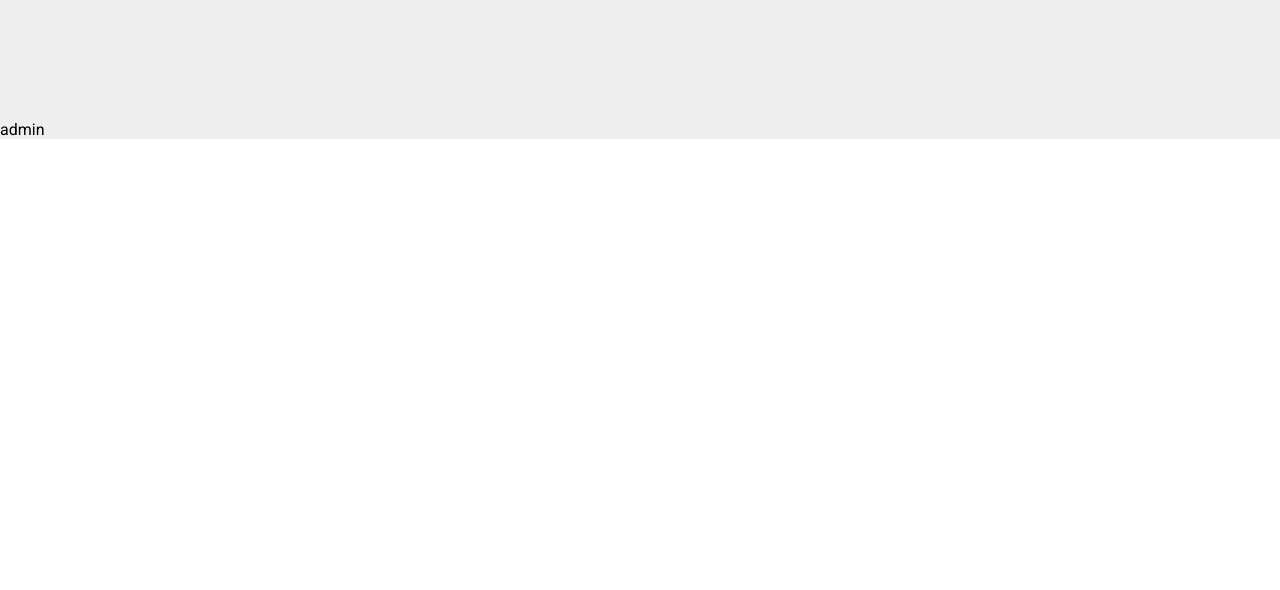
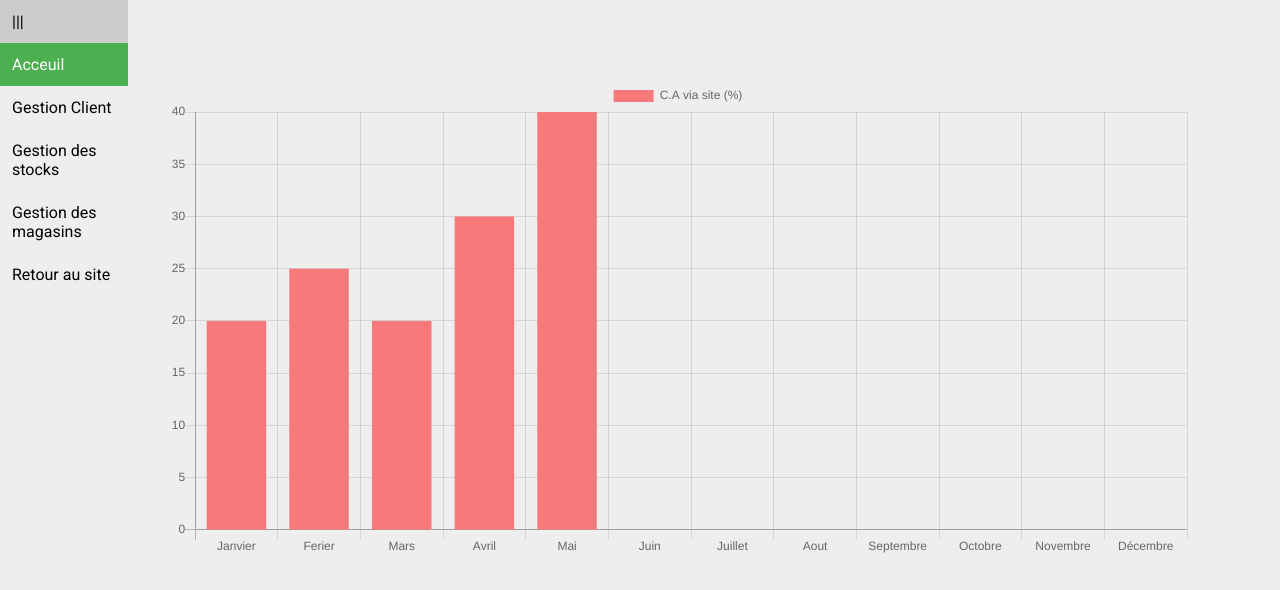
Before and after one commit to JulienKEIFF/maquette1, a Vue app: page /admin in a window 1280 px wide. Shown: the top 590 px of the page. Built offline with nearby package versions, Linux system fonts and the light colour scheme.

Commit message:
create chart

```diff
--- a/package.json
+++ b/package.json
@@ -7,8 +7,10 @@
     "build": "vue-cli-service build"
   },
   "dependencies": {
+    "chart.js": "^2.9.4",
     "core-js": "^3.6.5",
     "vue": "^2.6.11",
+    "vue-chartjs": "^3.5.1",
     "vue-router": "^3.2.0"
   },
   "devDependencies": {
--- /dev/null
+++ b/src/components/admin/chart.vue
@@ -0,0 +1,38 @@
+<script>
+import { Bar } from 'vue-chartjs'
+
+export default {
+  extends: Bar,
+  name: "chart",
+  data: () => ({
+    chartdata: {
+      labels: ['Janvier', 'Ferier', 'Mars', 'Avril', 'Mai', 'Juin', 'Juillet', 'Aout', 'Septembre', 'Octobre', 'Novembre', 'Décembre'],
+      datasets: [{
+        label: 'C.A via site (%)',
+        backgroundColor: '#f87979',
+        data: [20, 25, 20, 30, 40, 0, 0, 0,0 ,0 ,0 ,0]
+      }]
+    },
+    options: {
+      responsive: true,
+      maintainAspectRatio: false,
+      scales: {
+        yAxes: [{
+          ticks: {
+            beginAtZero: true
+          }
+        }]
+      }
+    }
+  }),
+  mounted () {
+    this.renderChart(this.chartdata, this.options)
+  }
+}
+</script>
+
+<style scoped lang="scss">
+  #bar-chart{
+    padding-top: 10vh;
+  }
+</style>
--- /dev/null
+++ b/src/components/admin/navbarVertical.vue
@@ -0,0 +1,37 @@
+<template>
+  <div class="vertical-menu">
+    <a>|||</a>
+    <a href="#" :class="true ? 'active' : '' ">Acceuil</a>
+    <a href="#" :class="false ? 'active' : '' ">Gestion Client</a>
+    <a href="#" :class="false ? 'active' : '' ">Gestion des stocks</a>
+    <a href="#" :class="false ? 'active' : '' ">Gestion des magasins</a>
+    <a href="#" :class="false ? 'active' : '' ">Retour au site</a>
+  </div>
+</template>
+
+<script>
+export default {
+  name: 'navbarVert'
+}
+</script>
+
+<style scoped lang="scss">
+.vertical-menu { width: 10vw; position: fixed; }
+
+.vertical-menu a {
+  background-color: #eee;
+  color: black;
+  display: block;
+  padding: 12px;
+  text-decoration: none;
+}
+
+.vertical-menu a:hover {
+  background-color: #ccc;
+}
+
+.vertical-menu a.active {
+  background-color: #4CAF50;
+  color: white;
+}
+</style>
--- a/src/views/Admin.vue
+++ b/src/views/Admin.vue
@@ -1,15 +1,29 @@
 <template>
   <div id="admin">
-    admin
+    <navbarVert />
+    <div id="content">
+      <chart />
+    </div>
   </div>
 </template>
 
 <script>
+import navbarVert from '../components/admin/navbarVertical'
+import chart from '../components/admin/chart'
+
 export default {
-  name: "Admin"
+  name: "Admin",
+  components: {navbarVert, chart}
 }
 </script>
 
 <style>
-
+#app{
+  padding-top: 0;
+  height: 120vh;
+}
+#content{
+  width: 80vw;
+  padding-left: 13vw;
+}
 </style>
```
Also changed, not shown: 1 other file (tests, documents, lock files or other folders).
